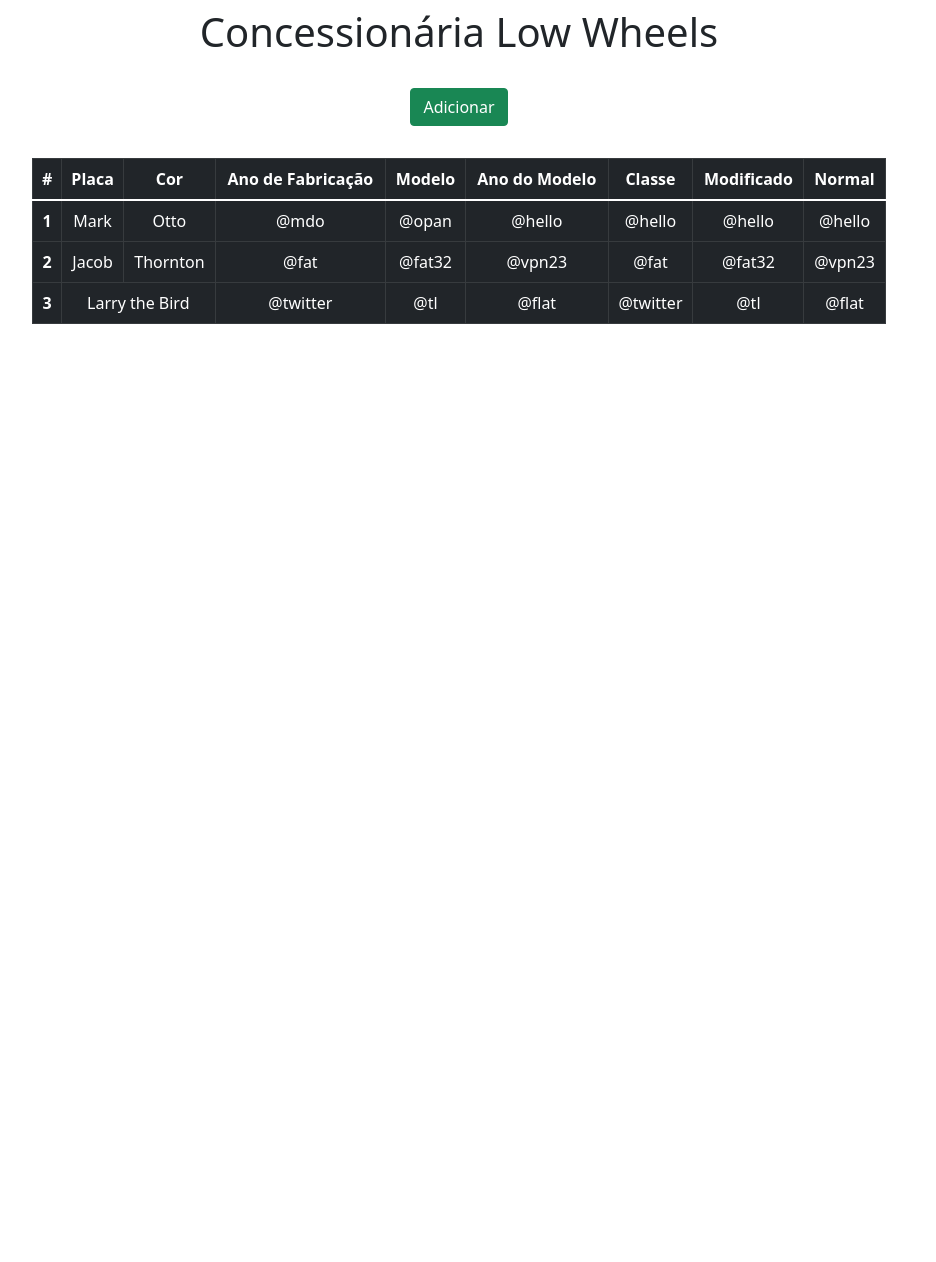
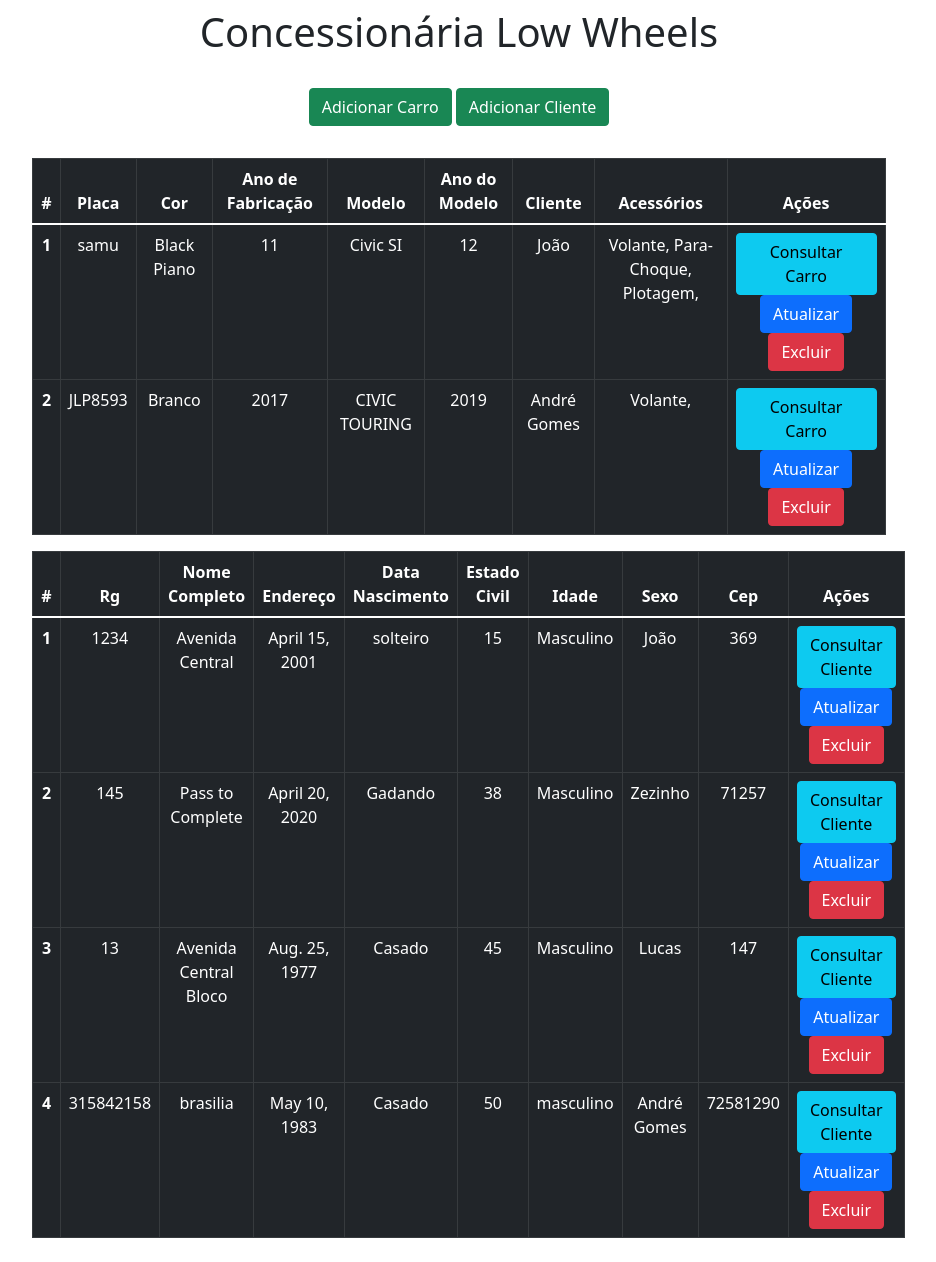
Before and after one commit to LucasGoncalves22/Projeto-BD, a Django app: page / in a window 1280 px wide. Shown: the whole page, without its empty margins (181-1117 px from the left). Before the commit the page ends 324 px from the top, so only its background shows below. Run offline with Django 3.2, Linux system fonts and the light colour scheme; data comes from the database, SQL or seed files in the repository.

Commit message:
Atualizacao do projeto, terminado cru de cliente e carro

```diff
--- a/bd/models.py
+++ b/bd/models.py
@@ -1,42 +1,31 @@
 from django.db import models
 
 # Create your models here.
+class Cliente(models.Model):
+    rg = models.CharField(primary_key=True, max_length=15)
+    endereco = models.CharField(max_length=100)
+    data_nascimento = models.DateField()
+    estado_civil = models.CharField(max_length=20)
+    idade = models.IntegerField()
+    sexo = models.CharField(max_length=45)
+    nome_completo = models.CharField(max_length=65)
+    cep = models.CharField(max_length=15)
+
+    def __str__(self):
+        return self.nome_completo
+
+class Acessorio(models.Model):
+    codigo_acessorio = models.IntegerField(primary_key=True)
+    nome_acessorio = models.CharField(max_length=300)
+
+    def __str__(self):
+        return self.nome_acessorio
+
 class Carro(models.Model):
     placa = models.CharField(primary_key=True, max_length=7)
     cor = models.CharField(max_length=45)
     ano_fabricacao = models.IntegerField()
     modelo = models.CharField(max_length=20)
     ano_modelo = models.IntegerField()
-    classe = models.ForeignKey('Classe', on_delete=models.CASCADE)
-    acessorios = models.ForeignKey('Acessorios', on_delete=models.CASCADE)
-
-class Classe(models.Model):
-    idclasse = models.IntegerField(primary_key=True)
-    nome = models.CharField(max_length=45)
-
-    def __str__(self):
-        return self.nome
-
-class Modificado(models.Model):
-    com_acessorios = models.CharField(primary_key=True, max_length=45)
-    nome_veiculo = models.CharField(max_length=45)
-
-
-class Normal(models.Model):
-    sem_acessorios = models.CharField(primary_key=True, max_length=45)
-    nome_veiculo = models.CharField(max_length=45)
-
-
-class Acessorios(models.Model):
-    codigo_acessorio = models.IntegerField(primary_key=True)
-    volante = models.CharField(max_length=45)
-    para_choque = models.CharField(max_length=45)
-    plotagem = models.CharField(max_length=45)
-    estilo_roda = models.CharField(max_length=45)
-    tipo_mola = models.CharField(max_length=45)
-    tamanho_roda = models.CharField(max_length=45)
-    tipo_suspensao = models.CharField(max_length=45)
-    escapamento = models.CharField(max_length=45)
-
-    def __str__(self):
-        return self.codigo_acessorio
+    cliente = models.ForeignKey('Cliente', on_delete=models.CASCADE)
+    acessorios = models.ManyToManyField(Acessorio)
--- a/bd/templates/index.html
+++ b/bd/templates/index.html
@@ -13,9 +13,11 @@
     </div>
 
     <div class = "col-8 m-auto pt-3 pb-2 text-center">
-        <a href = "/form" class = "btn btn-success">Adicionar</a>
+        <a href = "/form" class = "btn btn-success">Adicionar Carro</a>
+        <a href = "/cliente" class = "btn btn-success">Adicionar Cliente</a>
     </div>
 
+    <!--Tabela De Carros-->
     <div class = "col-8 m-auto pt-4 pb-2 text-center">
         <table class="table table-bordered table-dark">
           <thead>
@@ -26,44 +28,70 @@
               <th scope="col">Ano de Fabricação</th>
               <th scope="col">Modelo</th>
               <th scope="col">Ano do Modelo</th>
-              <th scope="col">Classe</th>
-              <th scope="col">Modificado</th>
-              <th scope="col">Normal</th>
+              <th scope="col">Cliente</th>
+              <th scope="col">Acessórios</th>
+              <th scope="col">Ações</th>
             </tr>
           </thead>
           <tbody>
+          {% for dbs in carro%}
+             <tr>
+                <th scope="row">{{ forloop.counter }}</th>
+                <td>{{dbs.placa}}</td>
+                <td>{{dbs.cor}}</td>
+                <td>{{dbs.ano_fabricacao}}</td>
+                <td>{{dbs.modelo}}</td>
+                <td>{{dbs.ano_modelo}}</td>
+                <td>{{dbs.cliente}}</td>
+                <td>
+                {% for a in dbs.acessorios.all %}
+                    {{a}},
+                {% endfor %}
+                <td>
+                    <a href="/view/{{dbs.placa}}/" class="btn btn-info" >Consultar Carro</a>
+                    <a href="/edit/{{dbs.placa}}/" class="btn btn-primary" >Atualizar</a>
+                    <a href="" class="btn btn-danger" >Excluir</a>
+                </td>
+             </tr>
+          {% endfor %}
+          </tbody>
+        </table>
+
+        <!--Tabela De Clientes-->
+        <table class="table table-bordered table-dark">
+          <thead>
             <tr>
-              <th scope="row">1</th>
-              <td>Mark</td>
-              <td>Otto</td>
-              <td>@mdo</td>
-              <td>@opan</td>
-              <td>@hello</td>
-              <td>@hello</td>
-              <td>@hello</td>
-              <td>@hello</td>
+              <th scope="col">#</th>
+              <th scope="col">Rg</th>
+              <th scope="col">Nome Completo</th>
+              <th scope="col">Endereço</th>
+              <th scope="col">Data Nascimento</th>
+              <th scope="col">Estado Civil</th>
+              <th scope="col">Idade</th>
+              <th scope="col">Sexo</th>
+              <th scope="col">Cep</th>
+              <th scope="col">Ações</th>
             </tr>
-            <tr>
-              <th scope="row">2</th>
-              <td>Jacob</td>
-              <td>Thornton</td>
-              <td>@fat</td>
-              <td>@fat32</td>
-              <td>@vpn23</td>
-              <td>@fat</td>
-              <td>@fat32</td>
-              <td>@vpn23</td>
-            </tr>
-            <tr>
-              <th scope="row">3</th>
-              <td colspan="2">Larry the Bird</td>
-              <td>@twitter</td>
-              <td>@tl</td>
-              <td>@flat</td>
-              <td>@twitter</td>
-              <td>@tl</td>
-              <td>@flat</td>
-            </tr>
+          </thead>
+          <tbody>
+          {% for dbs in cliente%}
+             <tr>
+                <th scope="row">{{ forloop.counter }}</th>
+                <td>{{dbs.rg}}</td>
+                <td>{{dbs.endereco}}</td>
+                <td>{{dbs.data_nascimento}}</td>
+                <td>{{dbs.estado_civil}}</td>
+                <td>{{dbs.idade}}</td>
+                <td>{{dbs.sexo}}</td>
+                <td>{{dbs.nome_completo}}</td>
+                <td>{{dbs.cep}}</td>
+                <td>
+                    <a href="/clienteview/{{dbs.rg}}/" class="btn btn-info" >Consultar Cliente</a>
+                    <a href="/clienteedit/{{dbs.rg}}/" class="btn btn-primary" >Atualizar</a>
+                    <a href="" class="btn btn-danger" >Excluir</a>
+                </td>
+             </tr>
+          {% endfor %}
           </tbody>
         </table>
     </div>
--- a/bd/views.py
+++ b/bd/views.py
@@ -1,16 +1,86 @@
-from django.shortcuts import render
+from django.shortcuts import render, redirect
 from bd.forms import CarroForm
-from bd.forms import ClasseForm
-from bd.forms import ModificadoForm
-from bd.forms import NormalForm
-from bd.forms import AcessoriosForm
+from bd.forms import ClienteForm
+from bd.models import Carro
+from bd.models import Cliente
+from django.forms import DateField
 
 # Create your views here.
 def home(request):
-    return render(request, 'index.html')
+    data = {}
+    data['carro'] = Carro.objects.all()
+    data['cliente'] = Cliente.objects.all()
+    return render(request, 'index.html', data)
 
 
 def form(request):
     data = {}
     data['form'] = CarroForm()
     return render(request, 'form.html', data)
+
+
+def clienteform(request):
+    data = {}
+    data['form'] = ClienteForm()
+    return render(request, 'formcliente.html', data)
+
+
+def create(request):
+    form = CarroForm(request.POST or None)
+    if form.is_valid():
+        form.save()
+        return redirect('home')
+
+
+def clientecreate(request):
+    clienteform = ClienteForm(request.POST or None)
+    #print('*', clienteform.errors)
+    if clienteform.is_valid():
+        clienteform.save()
+        return redirect('home')
+
+def view(request, pk):
+    data = {}
+    data['carro'] = Carro.objects.get(pk=pk)
+    return render(request, 'view.html', data)
+
+
+def clienteview(request, pk):
+    data = {}
+    data['cliente'] = Cliente.objects.get(pk=pk)
+    return render(request, 'clienteview.html', data)
+
+
+def edit(request, pk):
+    data = {}
+    data['carro'] = Carro.objects.get(pk=pk)
+    data['form'] = CarroForm(instance=data['carro'])
+    return render(request, 'form.html', data)
+
+
+def clienteedit(request, pk):
+    data = {}
+    data['cliente'] = Cliente.objects.get(pk=pk)
+    data['form'] = ClienteForm(instance=data['cliente'])
+    return render(request, 'formcliente.html', data)
+
+
+def update(request, pk):
+    data = {}
+    data['carro'] = Carro.objects.get(pk=pk)
+    form = CarroForm(request.POST or None, instance=data['carro'])
+    if request.POST and form.is_valid():
+        form.save()
+        #print("Saving car", pk)
+        return redirect('home')
+
+
+def clienteupdate(request, pk):
+    data = {}
+    data['cliente'] = Cliente.objects.get(pk=pk)
+    clienteform = ClienteForm(request.POST or None, instance=data['cliente'])
+    #print('*', clienteform.errors)
+    if request.POST and clienteform.is_valid():
+        clienteform.save()
+        #print("Saving cliente", pk)
+        return redirect('home')
--- a/concessionaria_low_wheels/urls.py
+++ b/concessionaria_low_wheels/urls.py
@@ -19,10 +19,19 @@
 
 from django.contrib import admin
 from django.urls import path
-from bd.views import home, form
+from bd.views import home, form, clienteform, create, clientecreate, view, clienteview, edit, clienteedit, update, clienteupdate
 
 urlpatterns = [
     path('admin/', admin.site.urls),
-    path('', home),
-    path('form/', form),
+    path('', home, name='home'),
+    path('form/', form, name='form'),
+    path('cliente/', clienteform, name='clienteform'),
+    path('create/', create, name='create'),
+    path('clientecreate/', clientecreate, name='clientecreate'),
+    path('view/<str:pk>/', view, name='view'),
+    path('clienteview/<str:pk>/', clienteview, name='clienteview'),
+    path('edit/<str:pk>/', edit, name='edit'),
+    path('clienteedit/<str:pk>/', clienteedit, name='clienteedit'),
+    path('update/<str:pk>/', update, name='update'),
+    path('clienteupdate/<str:pk>/', clienteupdate, name='clienteupdate'),
 ]
```
Also changed, not shown: bd/admin.py (+3 -5 lines), bd/forms.py (+18 -26 lines), bd/templates/clienteview.html (added, +30 -0 lines), bd/templates/form.html (+10 -10 lines), bd/templates/formcliente.html (added, +35 -0 lines), bd/templates/view.html (added, +33 -0 lines), bd/migrations/0001_initial.py, db.sqlite3.
